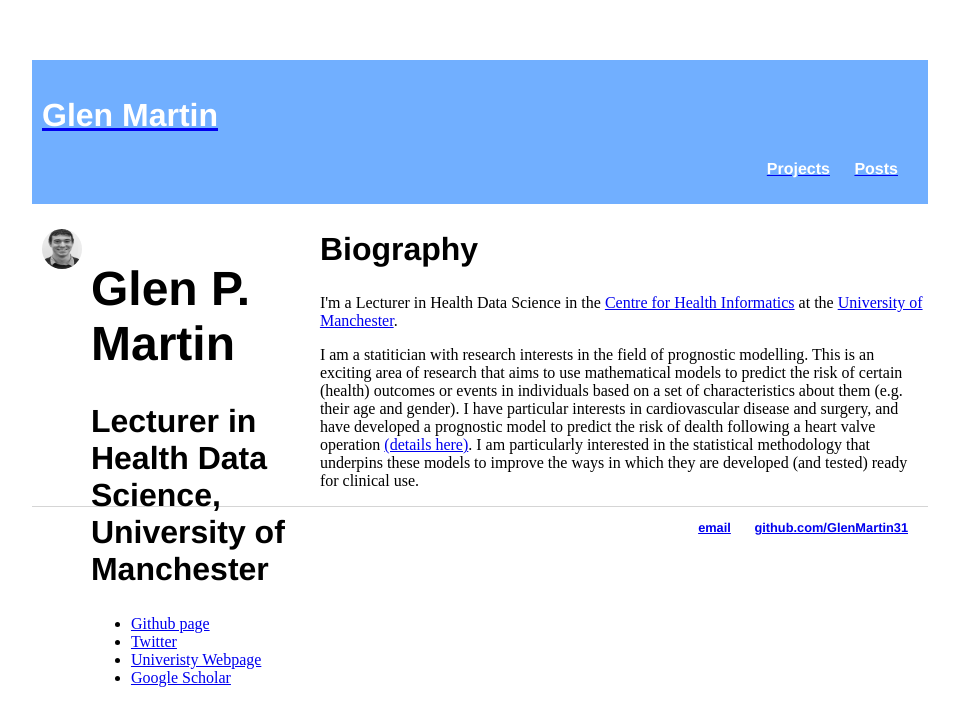
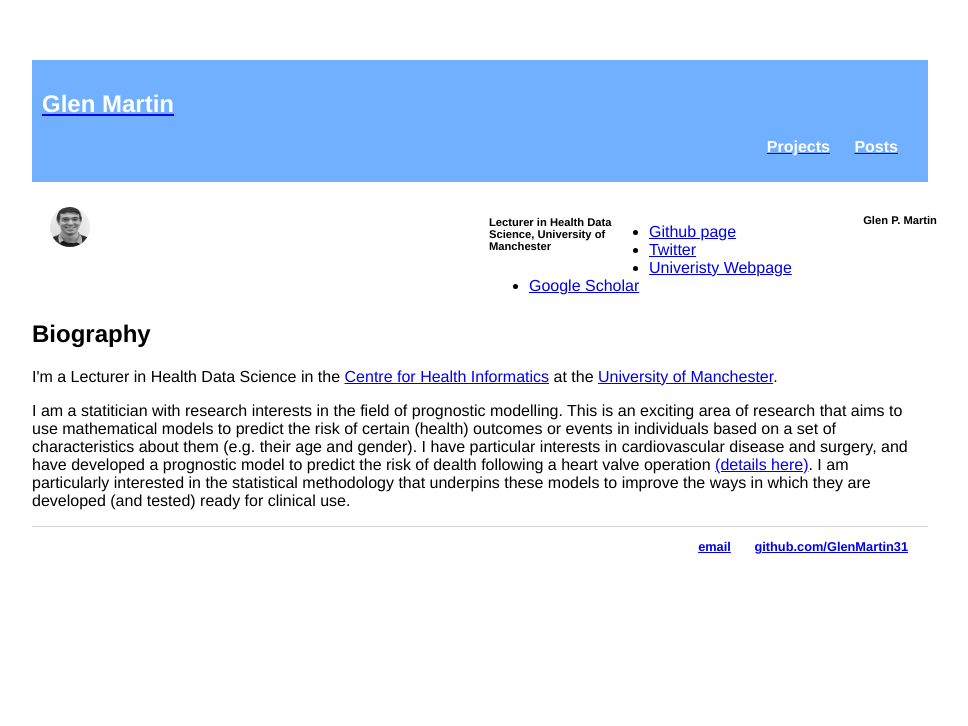
Before and after one commit to GlenMartin31/GlenMartin31.github.io, a Jekyll site: the page built from index.html, in a window 1280 px wide. Shown: the top 726 px of the page, without its empty margins (160-1128 px from the left). Built offline with Jekyll 4.4.1, drawn with Linux system fonts in a browser that asks for light colours.

Commit message:
Formatting update

```diff
--- a/css/main.css
+++ b/css/main.css
@@ -1,18 +1,47 @@
 body {
     margin: 60px auto;
     width: 70%;
+	font-family:'Helvetica', 'Arial', 'Sans-Serif';
 	text-align: left;
+	font-size: 1em;
 }
 h1 {
-    font-size: 3em;
+    font-size: 2em;
     font-family:'Helvetica', 'Arial', 'Sans-Serif';
 	text-align: left;
 }
 h2 {
-    font-size: 2em;
+    font-size: 1.5em;
     font-family:'Helvetica', 'Arial', 'Sans-Serif';
 	text-align: left;
 }
+footer {
+    border-top: 1px solid #d5d5d5;
+    font-size: .8em;
+}
+.header {
+	padding: 10px;
+	background: #71AFFF;
+	color: #FFFFFF;
+	margin-bottom: 16px;
+}
+.iconDetails {
+	margin-left:2%;
+	float:left;
+	height:40px;
+	width:40px;
+	border-radius: 50%;
+}
+.container2 {
+    width:100%;
+    height:auto;
+    padding:1%;
+    float:left;
+}
+.left {float:left;width:50%;}
+.right {float:left;width:50%;}
+
+
 nav ul, footer ul {
     font-family:'Helvetica', 'Arial', 'Sans-Serif';
     padding: 0px;
@@ -24,16 +53,6 @@ nav ul li, footer ul li {
     display: inline;
     margin-right: 20px;
 }
-footer {
-    border-top: 1px solid #d5d5d5;
-    font-size: .8em;
-}
-.header {
-	padding: 10px;
-	background: #71AFFF;
-	color: #FFFFFF;
-	margin-bottom: 16px;
-}
 ul.posts {
     margin: 20px auto 40px;
     font-size: 1.5em;
@@ -41,18 +60,3 @@ ul.posts {
 ul.posts li {
     list-style: none;
 }
-.iconDetails {
-	margin-left:2%;
-	float:left;
-	height:40px;
-	width:40px;
-	border-radius: 50%;
-}
-.container2 {
-    width:270px;
-    height:auto;
-    padding:1%;
-    float:left;
-}
-.left {float:left;width:45px;}
-.right {float:left;margin:0 0 0 5px;width:215px;}
--- a/index.html
+++ b/index.html
@@ -8,8 +8,8 @@ title: Home
 	</div>
 
 	<div class="right">
-		<h1>Glen P. Martin</h1>
-		<h2> Lecturer in Health Data Science, University of Manchester</h2>
+		<h1 style="float:right;font-size:.7em">Glen P. Martin</h1>
+		<h2 style="font-size:.7em;width:160px;float:left;"> Lecturer in Health Data Science, University of Manchester</h2>
 
 		<ul>
 			<li> <a href="https://github.com/GlenMartin31">Github page</a> </li>
```
